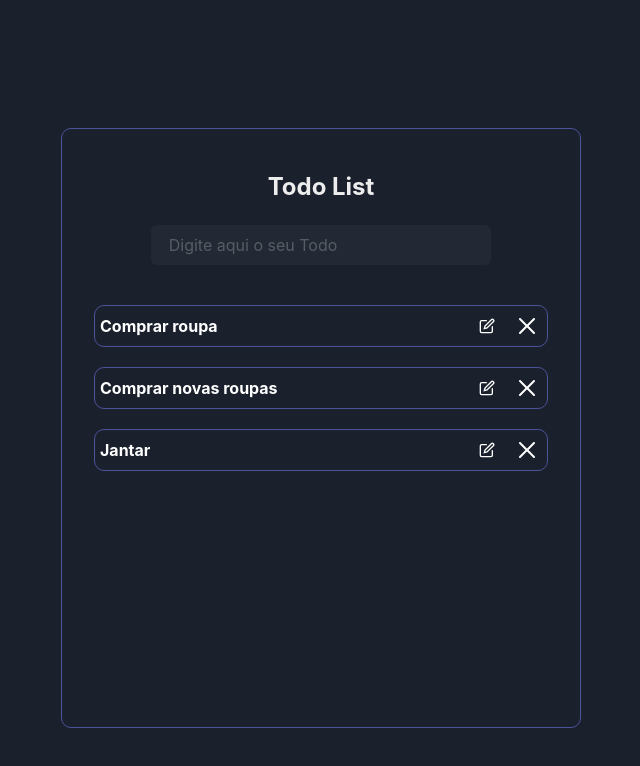
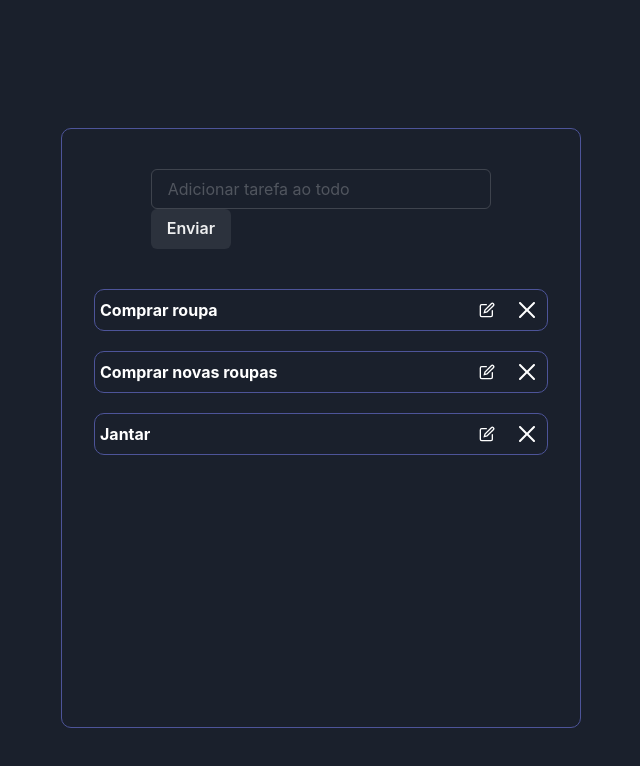
Before and after one commit to Rarysont/todo-list, a React (Create React App) app: page / in a window 1280 px wide. Shown: the top 766 px of the page, without its empty margins (319-959 px from the left). Built offline with nearby package versions, Linux system fonts and the light colour scheme; data requests are answered from the project's data file.

Commit message:
create form

```diff
--- a/package.json
+++ b/package.json
@@ -24,6 +24,7 @@
     "prettier": "^2.6.1",
     "react": "^18.0.0",
     "react-dom": "^18.0.0",
+    "react-hook-form": "^7.29.0",
     "react-router-dom": "^6.3.0",
     "react-scripts": "5.0.0",
     "styled-components": "^5.3.5",
--- /dev/null
+++ b/src/Components/Form/index.tsx
@@ -0,0 +1,40 @@
+import { Button, Container, FormControl, FormErrorMessage, Input } from '@chakra-ui/react';
+import { SubmitHandler, useForm } from 'react-hook-form';
+
+interface IFormTodo extends FormData {
+  title: string;
+}
+
+export function Form() {
+  const {
+    handleSubmit,
+    register,
+    formState: { errors, isSubmitting },
+  } = useForm<IFormTodo>();
+
+  const onSubmit: SubmitHandler<IFormTodo> = (form) => {
+    console.log(form);
+  };
+
+  return (
+    <form onSubmit={handleSubmit(onSubmit)}>
+      {/* <Container flexDirection="row" display="flex"> */}
+      <FormControl>
+        <Input
+          id="title"
+          placeholder="Adicionar tarefa ao todo"
+          {...register('title', {
+            required: 'Campo obrigatório',
+            minLength: { value: 8, message: 'O tamanho minímo de caracteres são 4' },
+          })}
+        />
+        <FormErrorMessage>{errors.title && errors.title.message}</FormErrorMessage>
+      </FormControl>
+
+      {/* <Container w="30%"> */}
+      <Button type="submit">Enviar</Button>
+      {/* </Container>
+      </Container> */}
+    </form>
+  );
+}
--- a/src/screens/Todo/index.tsx
+++ b/src/screens/Todo/index.tsx
@@ -1,18 +1,25 @@
 import { Box, Center, Container, Flex, Input, InputGroup, Stack, Text } from '@chakra-ui/react';
 import { useEffect } from 'react';
+import { useForm } from 'react-hook-form';
 
 import { CardsTodo } from '../../Components/CardsTodo';
+import { Form } from '../../Components/Form';
 import { Loading } from '../../Components/Loading';
 import { useTodo } from '../../hooks/todo';
 
 function Todo() {
   const { getTodo, todo, loading } = useTodo();
+  const { register, handleSubmit } = useForm();
 
   useEffect(() => {
     (async () => {
       await getTodo();
     })();
   }, []);
+
+  // function submit(form: any) {
+  //   console.log(form);
+  // }
 
   return (
     <Container
@@ -28,17 +35,17 @@ function Todo() {
     >
       <Container w="100%" borderRadius="10px" marginTop="10">
         <Flex flexDirection="column">
-          <Center marginBottom="5">
+          {/* <Center marginBottom="5">
             <Text fontWeight="bold" fontSize="24">
               Todo List
             </Text>
-          </Center>
-
+          </Center> */}
           <Center>
             <Stack w="75%">
-              <InputGroup>
+              <Form />
+              {/* <InputGroup>
                 <Input variant="filled" type="text" placeholder="Digite aqui o seu Todo" />
-              </InputGroup>
+              </InputGroup> */}
             </Stack>
           </Center>
           <Box w="100%" marginTop="10" marginBottom="10">
```
Also changed, not shown: .eslintrc.json, 1 other file (tests, documents, lock files or other folders).
